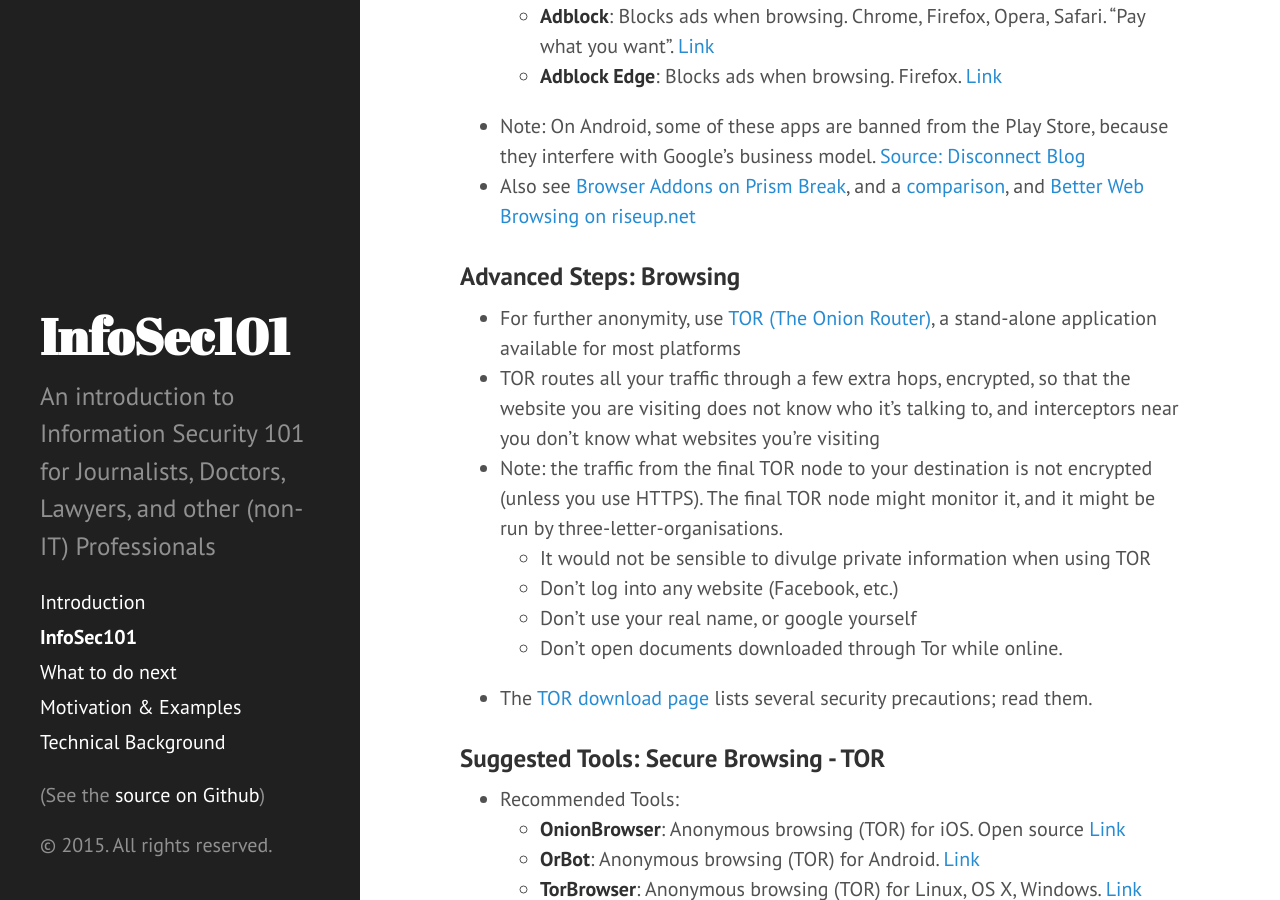
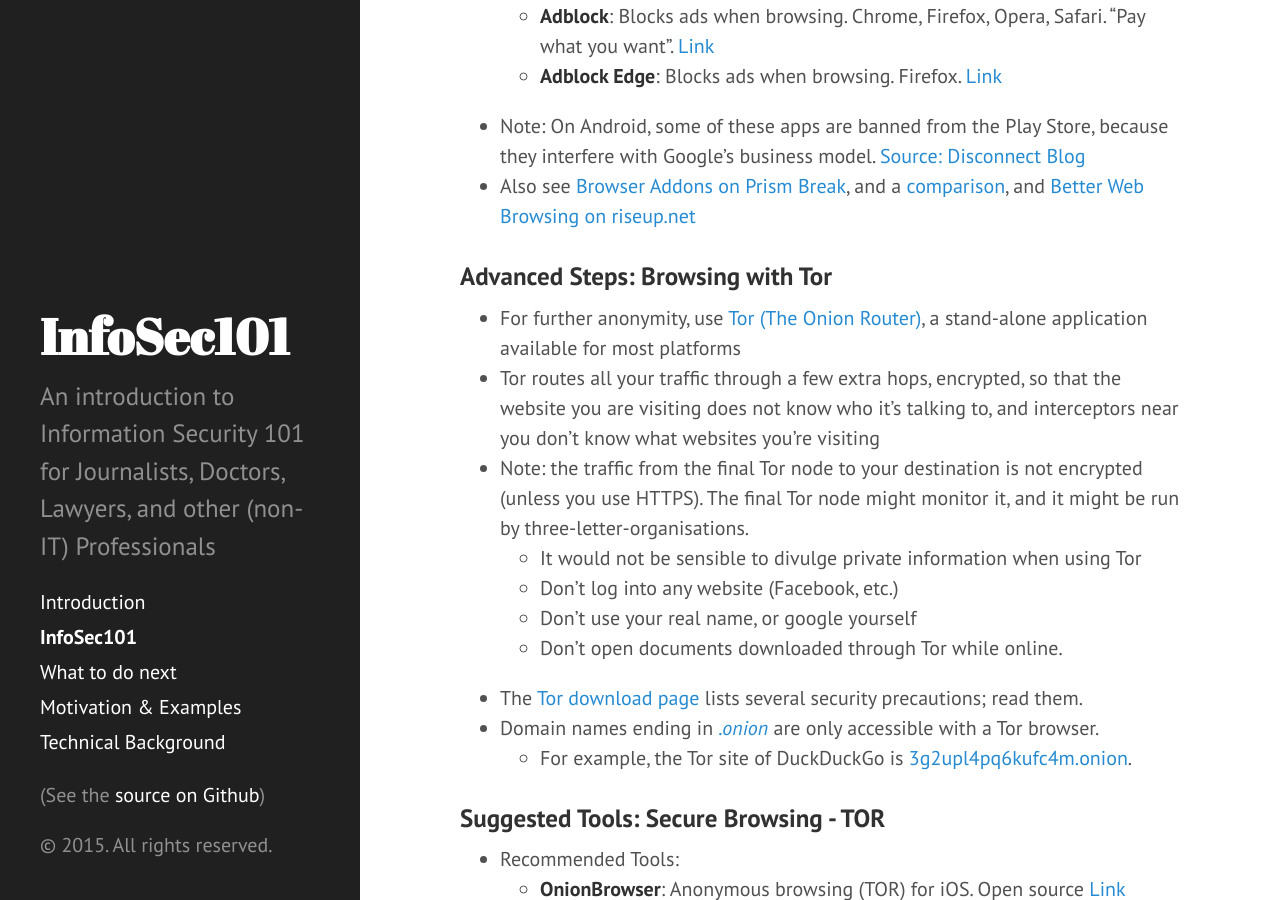
Before and after one commit to fabianlischka/InfoSec101, a Jekyll site: the page built from p1-InfoSec101.md, in a window 1280 px wide and 900 px high, scrolled down 10226 px. Built offline with Jekyll 4.4.1, drawn with Linux system fonts in a browser that asks for light colours; Markdown is read by kramdown in place of the engine named in the settings; some of the changed text lies outside the part shown.

Commit message:
more on Tor, added SecureDrop

```diff
--- a/p1-InfoSec101.md
+++ b/p1-InfoSec101.md
@@ -235,17 +235,18 @@
 - Note: On Android, some of these apps are banned from the Play Store, because they  interfere with Google's business model. [Source: Disconnect Blog](https://blog.disconnect.me/blog/google-just-banned-our-new-android-app-before-it-even-launched-another-example-of-why-privacy-friendly-alternatives-for-android-app-distribution-are-critically-important)
 - Also see [Browser Addons on Prism Break](http://prism-break.org/en/all/#web-browser-addons), and a [comparison](http://www.areweprivateyet.com), and [Better Web Browsing on riseup.net](https://help.riseup.net/en/security/network-security/better-web-browsing)
 
-### Advanced Steps: Browsing
+### Advanced Steps: Browsing with Tor
 
-- For further anonymity, use [TOR (The Onion Router)](https://www.torproject.org), a stand-alone application available for most platforms
-- TOR routes all your traffic through a few extra hops, encrypted, so that the website you are visiting does not know who it's talking to, and interceptors near you don't know what websites you're visiting
-- Note: the traffic from the final TOR node to your destination is not encrypted (unless you use HTTPS). The final TOR node might monitor it, and it might be run by three-letter-organisations.
-    - It would not be sensible to divulge private information when using TOR
+- For further anonymity, use [Tor (The Onion Router)](https://www.torproject.org), a stand-alone application available for most platforms
+- Tor routes all your traffic through a few extra hops, encrypted, so that the website you are visiting does not know who it's talking to, and interceptors near you don't know what websites you're visiting
+- Note: the traffic from the final Tor node to your destination is not encrypted (unless you use HTTPS). The final Tor node might monitor it, and it might be run by three-letter-organisations.
+    - It would not be sensible to divulge private information when using Tor
     - Don't log into any website (Facebook, etc.)
     - Don't use your real name, or google yourself
     - Don't open documents downloaded through Tor while online.
-- The [TOR download page](https://www.torproject.org/download/download-easy.html.en) lists several security precautions; read them.
-
+- The [Tor download page](https://www.torproject.org/download/download-easy.html.en) lists several security precautions; read them.
+- Domain names ending in [*.onion*](https://en.wikipedia.org/wiki/.onion) are only accessible with a Tor browser.
+    - For example, the Tor site of DuckDuckGo is [3g2upl4pq6kufc4m.onion](3g2upl4pq6kufc4m.onion).
 
 ### Suggested Tools: Secure Browsing - TOR
 
@@ -374,6 +375,14 @@
 
 - Also see [Prism Break on Video/Voice](http://prism-break.org/en/all/#video-voice)
 
+### Suggested Tools: Whistleblowing
+
+- Use [SecureDrop](https://en.wikipedia.org/wiki/SecureDrop) for confidential communication between journalist and sources.
+    - You can use it to contact news organizations that have stablished a secure drop instance using a pseudonym, and subsequently communicate with them.
+    - Your organization can set up an instance of the software on a server to allow anyone to contact you pseudonymously.
+    - **SecureDrop**: Online platform for secure communication between journalists and sources (whistleblowers). [Link](https://freedom.press/securedrop)
+- Example: [Contact *The Guardian*](https://securedrop.theguardian.com) at 33y6fjyhs3phzfjj.onion
+
 ## <a name="steps-cloud"></a> Cloud Storage
 
 ### Suggested Tools: Cloud Storage
```
